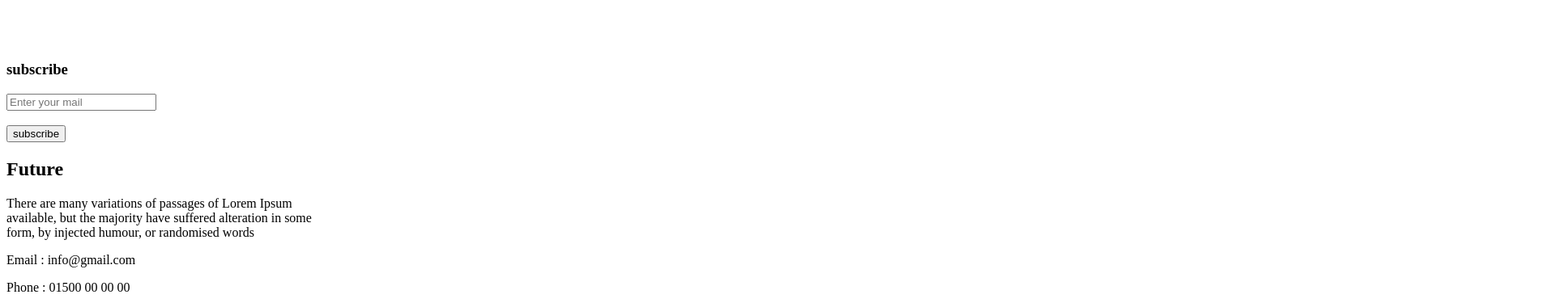
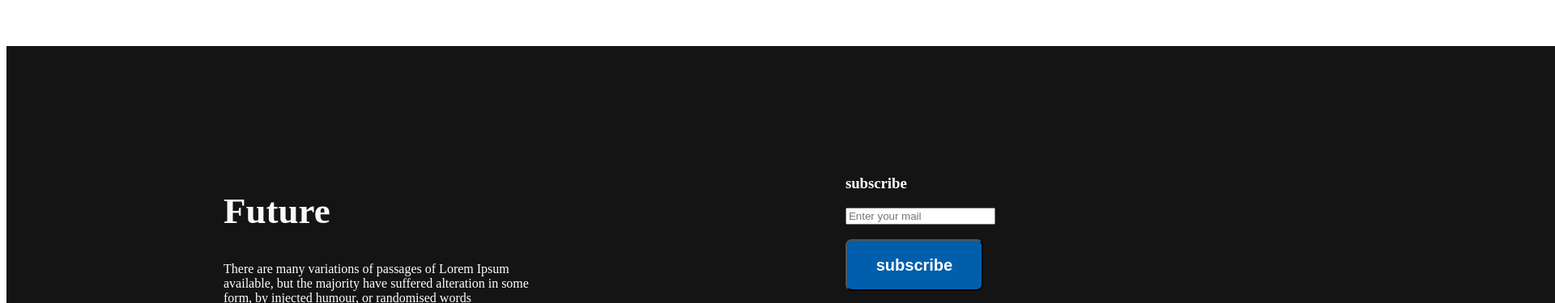
Before and after one commit to Hasan-Mahadi/a-web-site-1, a plain HTML site: page index.html in a window 1280 px wide. Shown: the part 2759-3134 px from the top of the page at 81% size, 1920 px wide, since content can reach past the window. Drawn offline with Linux system fonts and the light colour scheme.

Commit message:
all done

```diff
--- a/index.html
+++ b/index.html
@@ -101,28 +101,30 @@
     <!-- 5th steps -->
 
     <br>
-    <section>
-        <div>
-          <h3>subscribe</h3>
-          <input type="text" name="" id=" " placeholder="Enter your mail">
-          <br>
+    <section class="ftft">
 
-          <br>
-          <button>subscribe</button>
-        </div>
 
         <div>
-            <h1>Future</h1>
-            <p>There are many variations of passages of Lorem Ipsum<br> available, but the majority have suffered alteration in some<br> form, by injected humour, or randomised words</p>
+            <h1 class="ee">Future</h1>
+            <p class="pp">There are many variations of passages of Lorem Ipsum<br> available, but the majority have suffered alteration in some<br> form, by injected humour, or randomised words</p>
 
-            <p>Email : info@gmail.com</p>
+            <p class="ww">Email : info@gmail.com</p>
 
-            <p>Phone : 01500 00 00 00</p>
+            <p class="qq">Phone : 01500 00 00 00</p>
             <img src="images/icons/fb.png" alt="">
             <img src="images/icons/twitter.png" alt="">
             <img src="images/icons/youtube.png" alt="">
         </div>
 
+        <div class="ff">
+            <h3 class="ss">subscribe</h3>
+            <input type="email" name="" id=" " placeholder="Enter your mail">
+
+            <br>
+
+            <br>
+            <button class="aa">subscribe</button>
+          </div>
 
 
 
--- a/styles/a web site.css
+++ b/styles/a web site.css
@@ -144,10 +144,10 @@
 /* 4th steps */
 
 .ap {
-    margin-right:150px;
+    margin-right: 150px;
     font-weight: 700;
     font-size: 40px;
-    padding-left:130px;
+    padding-left: 130px;
     color: #FFFFFF;
 }
 
@@ -186,3 +186,58 @@
 
 
 }
+
+.ftft {
+    display: flex;
+    background: #151414;
+    width: 1600px;
+    height: 577px;
+    left: 0px;
+    top: 2651.96px;
+    gap: 200px;
+    padding-left: 268px;
+    padding-top: 141px;
+    padding-bottom: 118px;
+    padding-right: 847px;
+
+}
+
+.ee {
+    font-weight: 700;
+    font-size: 45px;
+    color: #F8F8F8;
+}
+
+.pp {
+    font-weight: 400;
+    font-size: 16px;
+    color: #FFFFFF;
+}
+
+.ww {
+    color: #FFFFFF;
+}
+
+.qq {
+    color: #FFFFFF;
+}
+
+.ss {
+    color: #FFFFFF;
+}
+
+.aa {
+    background: #005FAC;
+    border-radius: 8px;
+    width: 170.11px;
+    height: 64px;
+    left: 1046px;
+    top: 2921.96px;
+    color: #FFFFFF;
+    font-weight: 600;
+    font-size: 20px;
+    line-height: 24px;
+}
+.ff{
+    padding-left: 191px;
+}
```
